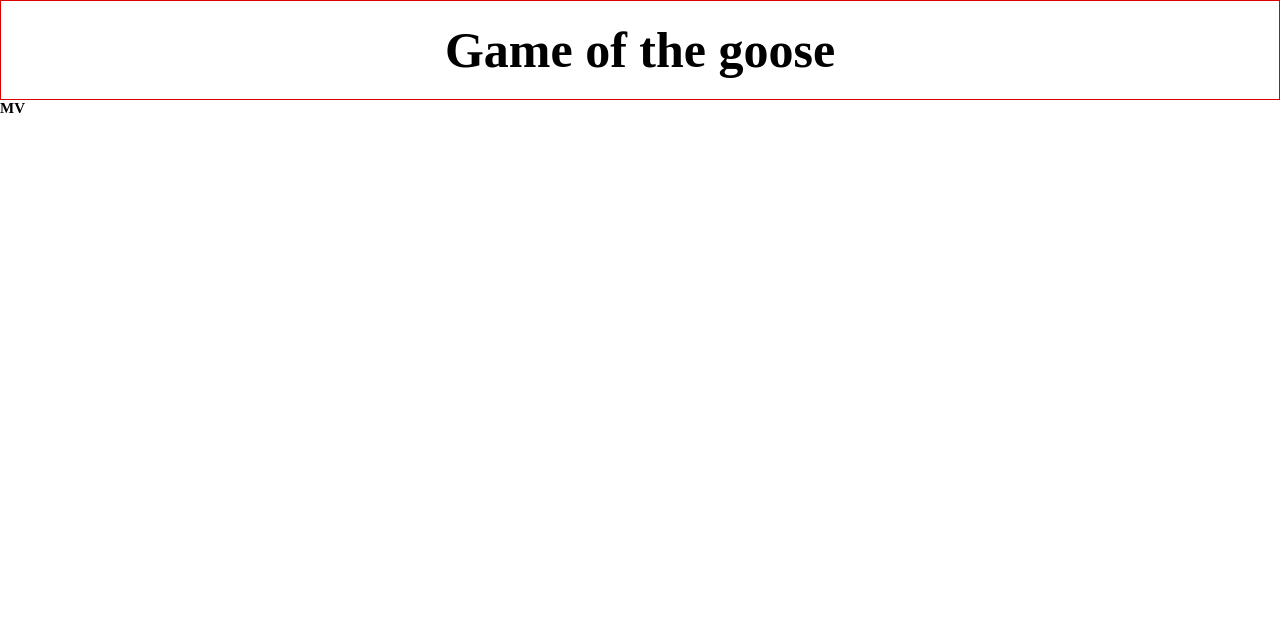
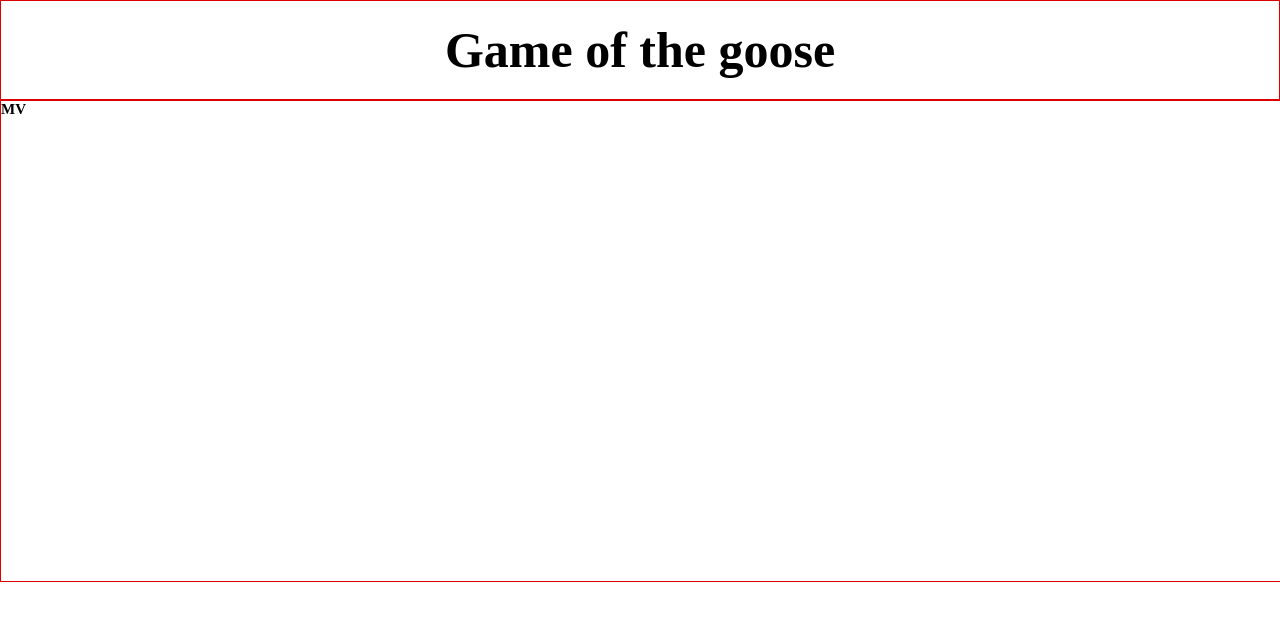
Before and after one commit to MarcoValeri/game-of-the-goose, a React (Vite) app: page / in a window 1280 px wide. Shown: the top 620 px of the page. Built offline with nearby package versions, Linux system fonts and the light colour scheme.

Commit message:
Add game space component

```diff
--- a/src/App.jsx
+++ b/src/App.jsx
@@ -2,13 +2,13 @@ import Nav from './components/Nav/Nav'
 
 import './App.css'
 import './assets/scss/main.scss';
-import User from './components/User/User';
+import GameSpace from './components/GameSpace/GameSpace';
 
 const App = () => {
     return (
         <>
             <Nav />
-            <User name="MV" />
+            <GameSpace />
         </>
     )
 }
--- /dev/null
+++ b/src/components/GameSpace/GameSpace.jsx
@@ -0,0 +1,13 @@
+import User from '../User/User';
+
+import './GameSpace.scss';
+
+const GameSpace = () => {
+    return (
+        <div className="game-space">
+            <User name="MV" />
+        </div>
+    )
+}
+
+export default GameSpace;
--- /dev/null
+++ b/src/components/GameSpace/GameSpace.scss
@@ -0,0 +1,6 @@
+.game-space {
+    position: absolute;
+    width: 100%;
+    height: 60vh;
+    border: 1px solid #d00;
+}
```
